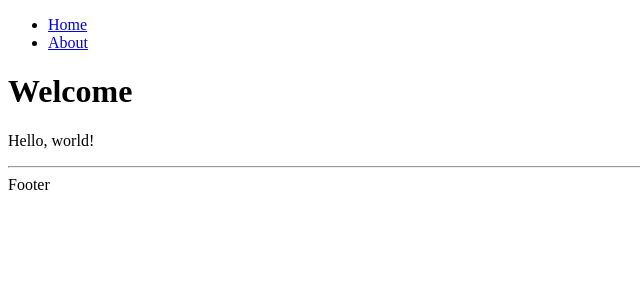
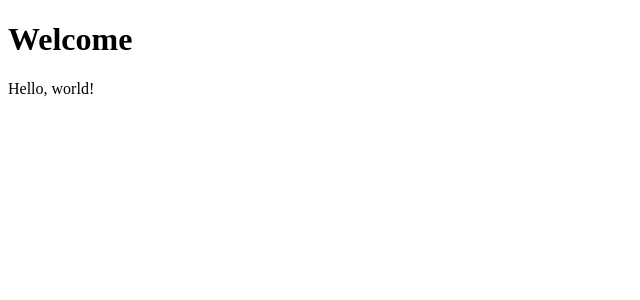
Before and after one commit to kaori-killer/routing-practice, a React (Vite) app: page / in a window 1280 px wide. Shown: the top 300 px of the page, without its empty margins (0-640 px from the left). Built offline with nearby package versions, Linux system fonts and the light colour scheme.

Commit message:
RouterProvider

```diff
--- a/src/App.tsx
+++ b/src/App.tsx
@@ -1,4 +1,4 @@
-import {Routes, Route} from 'react-router-dom';
+import {Routes, Route, createBrowserRouter, RouterProvider} from 'react-router-dom';
 
 import Header from './components/Header';
 import Footer from './components/Footer';
@@ -6,17 +6,36 @@ import Footer from './components/Footer';
 import HomePage from './pages/HomePage';
 import AboutPage from './pages/AboutPage';
 
+const routes = [
+	{path: '/', element: <HomePage />},
+	{path: '/about', element: <AboutPage />},
+
+];
+
+const router = createBrowserRouter(routes);
+
+function Page() {
+	return (
+		<Routes>
+			<Route path='/' element={<HomePage />}></Route>
+			<Route path='/about' element={<AboutPage />}></Route>
+		</Routes>
+	);
+}
+
 export default function App() {
 	return (
-		<div>
-			<Header />
-			<main>
-				<Routes>
-					<Route path='/' element={<HomePage />} />
-					<Route path='/about' element={<AboutPage />} />
-				</Routes>
-			</main>
-			<Footer />
-		</div>
+		<RouterProvider router={router} />
 	);
+
+	// <div>
+	// 	<Header />
+	// 	<main>
+	// 		<Routes>
+	// 			<Route path='/' element={<HomePage />} />
+	// 			<Route path='/about' element={<AboutPage />} />
+	// 		</Routes>
+	// 	</main>
+	// 	<Footer />
+	// </div>
 }
--- a/src/main.tsx
+++ b/src/main.tsx
@@ -13,9 +13,7 @@ function main() {
 	const root = ReactDOM.createRoot(container);
 	root.render((
 		<React.StrictMode>
-			<BrowserRouter>
-				<App />
-			</BrowserRouter>
+			<App />
 		</React.StrictMode>
 	));
 }
```
